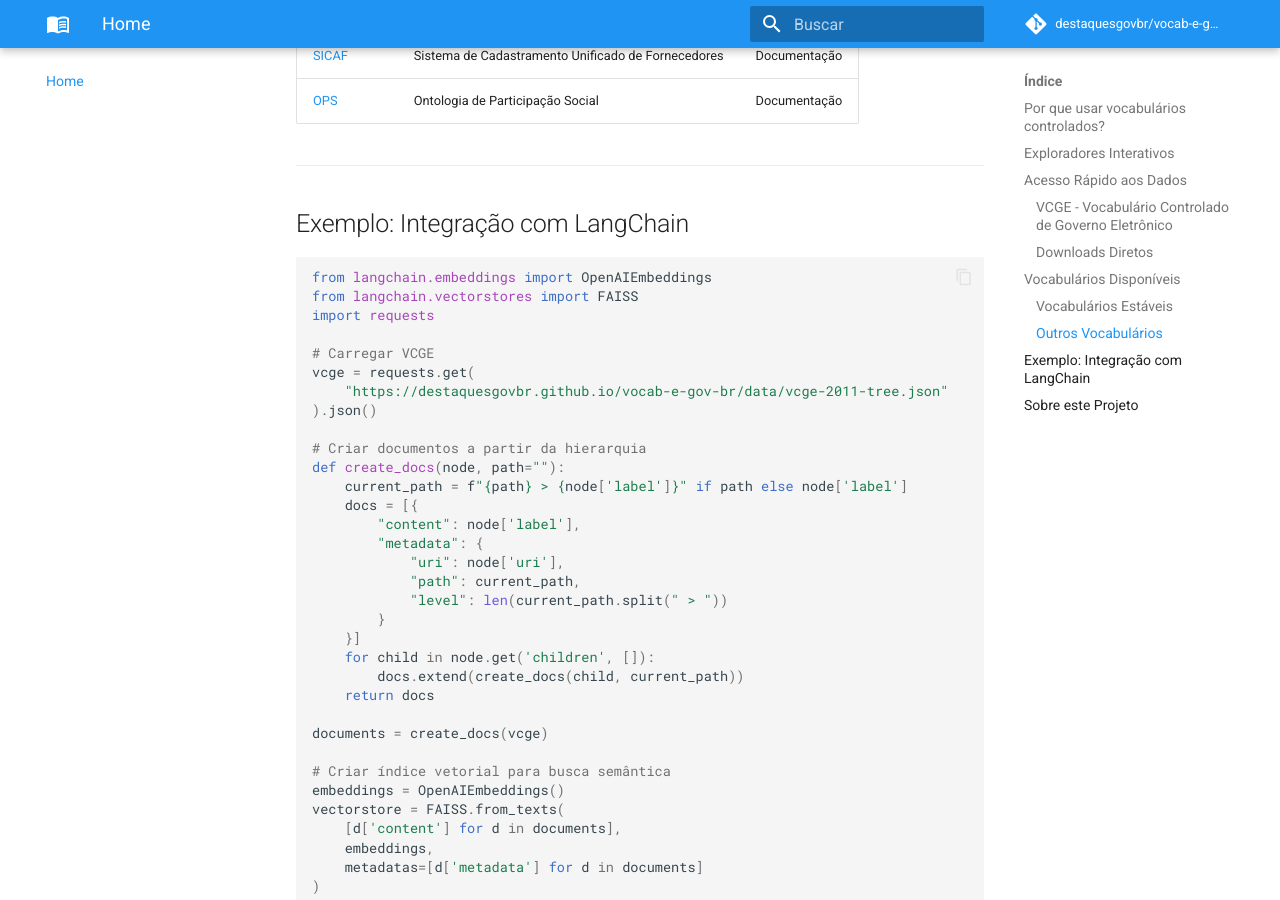
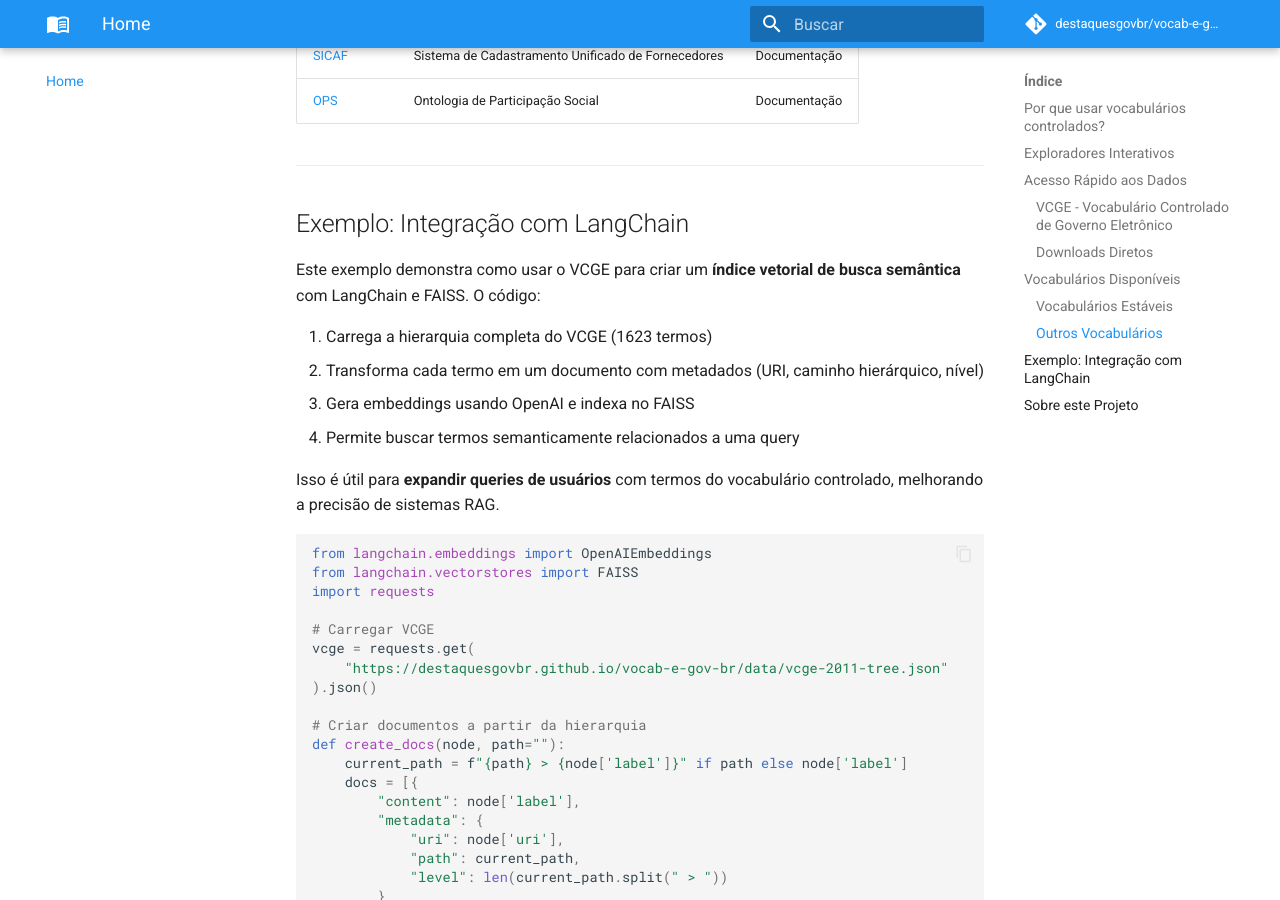
Before and after one commit to destaquesgovbr/vocab-e-gov-br, an MkDocs documentation site: the page built from docs/index.md, in a window 1280 px wide and 900 px high, scrolled down 3108 px. Built offline with MkDocs 1.6.1 and Material for MkDocs 9.7.7, drawn with Linux system fonts in a browser that asks for light colours; nearby versions of some CDN libraries; comment, search, counter and statistics services are not loaded.

Commit message:
docs: Adiciona explicação ao exemplo LangChain
Inclui texto descritivo antes do código explicando:
- O que o exemplo faz (índice vetorial de busca semântica)
- Os passos do código (carregar, transformar, indexar, buscar)
- O caso de uso (expandir queries em sistemas RAG)

🤖 Generated with [Claude Code](https://claude.com/claude-code)

Co-Authored-By: Claude Opus 4.5 <noreply@anthropic.com>

````diff
--- a/docs/index.md
+++ b/docs/index.md
@@ -172,6 +172,15 @@ print(f"Total de termos: {len(labels)}")
 
 ## Exemplo: Integração com LangChain
 
+Este exemplo demonstra como usar o VCGE para criar um **índice vetorial de busca semântica** com LangChain e FAISS. O código:
+
+1. Carrega a hierarquia completa do VCGE (1623 termos)
+2. Transforma cada termo em um documento com metadados (URI, caminho hierárquico, nível)
+3. Gera embeddings usando OpenAI e indexa no FAISS
+4. Permite buscar termos semanticamente relacionados a uma query
+
+Isso é útil para **expandir queries de usuários** com termos do vocabulário controlado, melhorando a precisão de sistemas RAG.
+
 ```python
 from langchain.embeddings import OpenAIEmbeddings
 from langchain.vectorstores import FAISS
````
